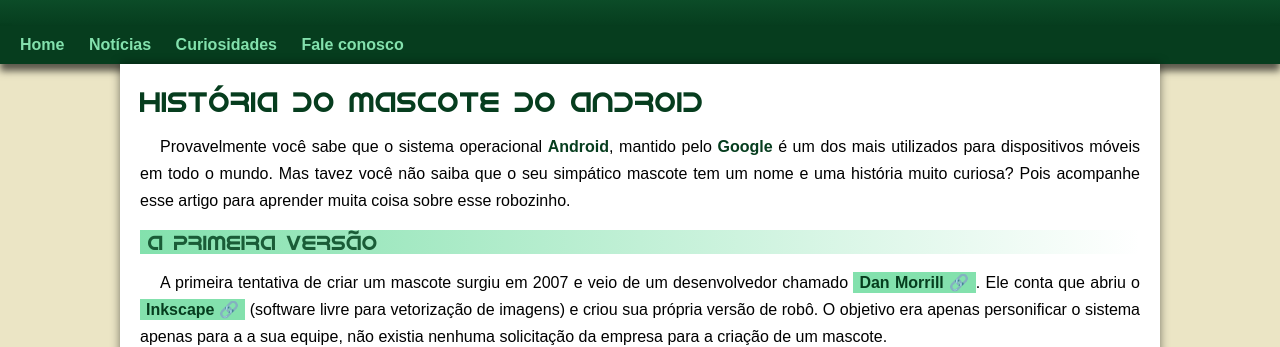
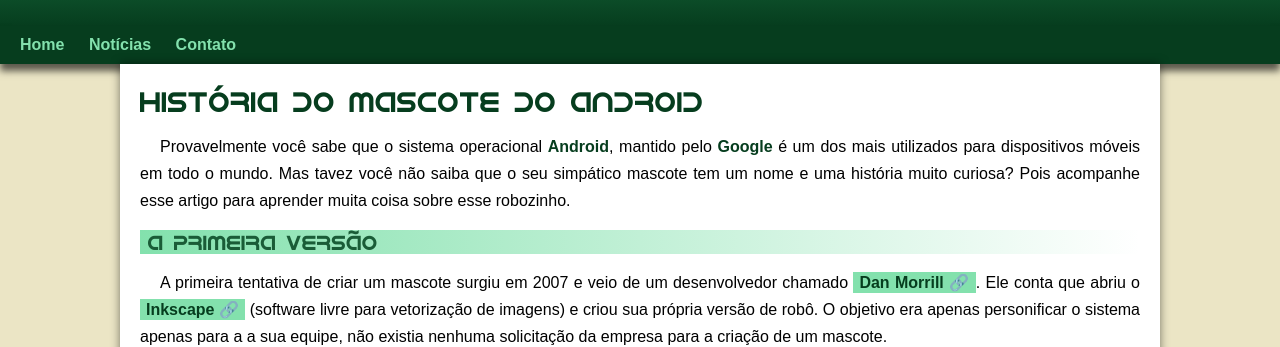
Before and after one commit to Brogson/projeto-android, a plain HTML site: page index.html in a window 1280 px wide. Shown: the part 164-511 px from the top of the page. Drawn offline with Linux system fonts and the light colour scheme.

Commit message:
Correção do nav

```diff
--- a/index.html
+++ b/index.html
@@ -15,8 +15,7 @@
     <nav>
         <a href="">Home</a>
         <a href="">Notícias</a>
-        <a href="">Curiosidades</a>
-        <a href="">Fale conosco</a>
+        <a href="">Contato</a>
     </nav>
     <main>
         <article>
```
